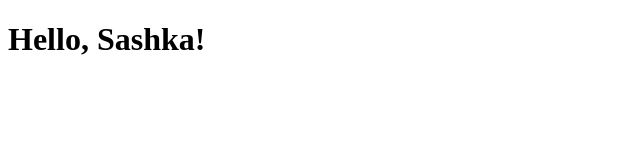
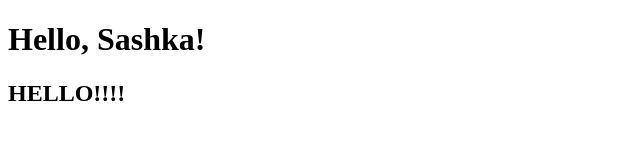
Before and after one commit to lobas1k/project, a plain HTML site: page index.html in a window 1280 px wide. Shown: the whole page, without its empty margins (0-640 px from the left). Drawn offline with Linux system fonts and the light colour scheme.

Commit message:
index.html mod

```diff
--- a/index.html
+++ b/index.html
@@ -9,7 +9,7 @@
 <body>
 
     <h1>Hello, Sashka!</h1>
-
+    <h2>HELLO!!!!</h2>
     <script src="js/script.js"></script>
 </body>
 </html>
```
